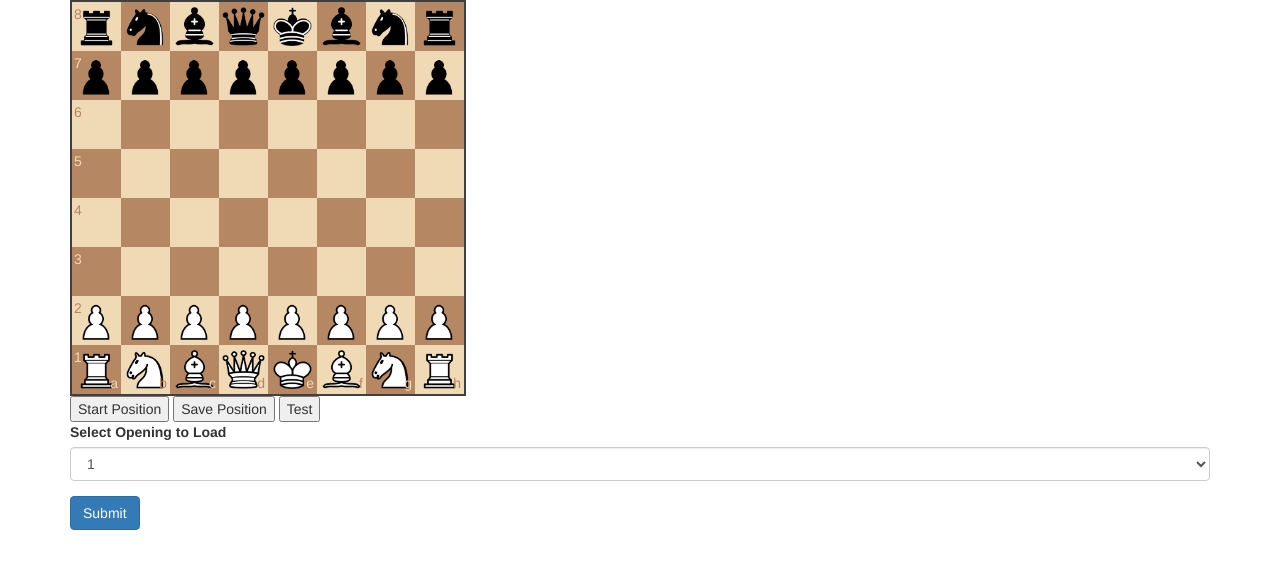
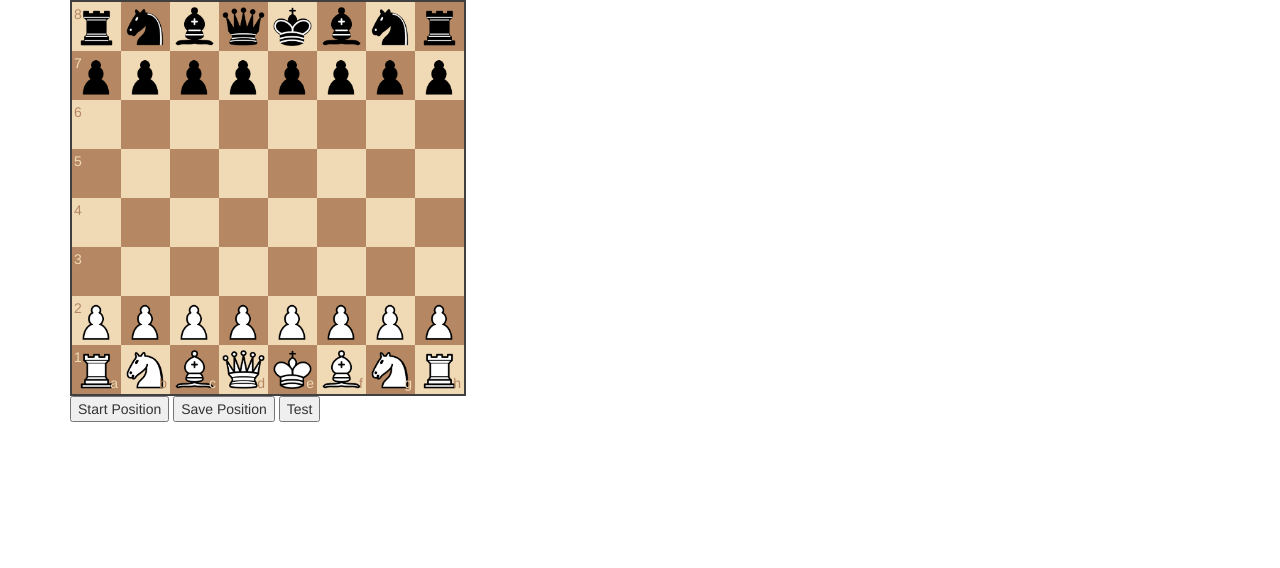
Before and after one commit to mbowen13/Chess-Opening-Memory, a plain HTML site: page index.html in a window 1280 px wide. Drawn offline with nearby package versions, Linux system fonts and the light colour scheme.

Commit message:
feat: Implement toggle for test form

```diff
--- a/index.html
+++ b/index.html
@@ -31,7 +31,7 @@
       <input type="button" id="testnBtn" value="Test" onclick="test('test')"/>  <!-- hardcord for now to test functionality -->
 
 
-      <form>
+      <form id="loadTestingPosition">
         <div class="form-group">
           <label for="exampleSelect1">Select Opening to Load</label>
           <select class="form-control" id="exampleSelect1">
@@ -87,9 +87,10 @@
       positionsObj[id] = currentPosition;
       currentPosition = [];
       board.position("rnbqkbnr/pppppppp/8/8/8/8/PPPPPPPP/RNBQKBNR");
-      $.each(positionsObj, function( key, value ) {
-        console.log(key + ": " + value);
-      });
+      // $.each(positionsObj, function( key, value ) {
+      //   console.log(key + ": " + value);
+      // });
+      $('#loadTestingPosition').show();
     }
 
     function test(id) {
@@ -104,6 +105,7 @@
 
 
     $('#startPositionBtn').on('click', board.start);
+    $('#loadTestingPosition').hide();
 
 
 
```
